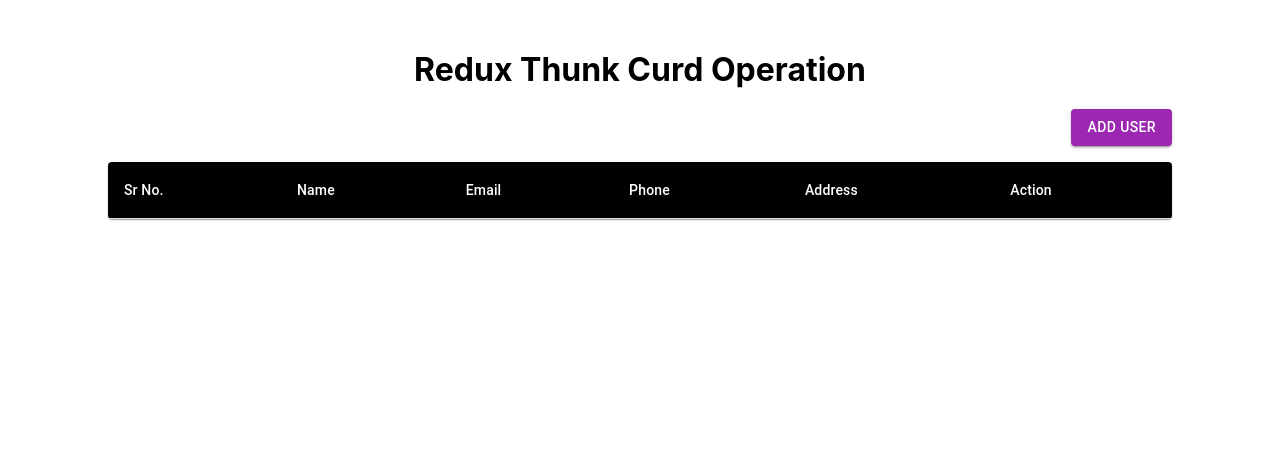
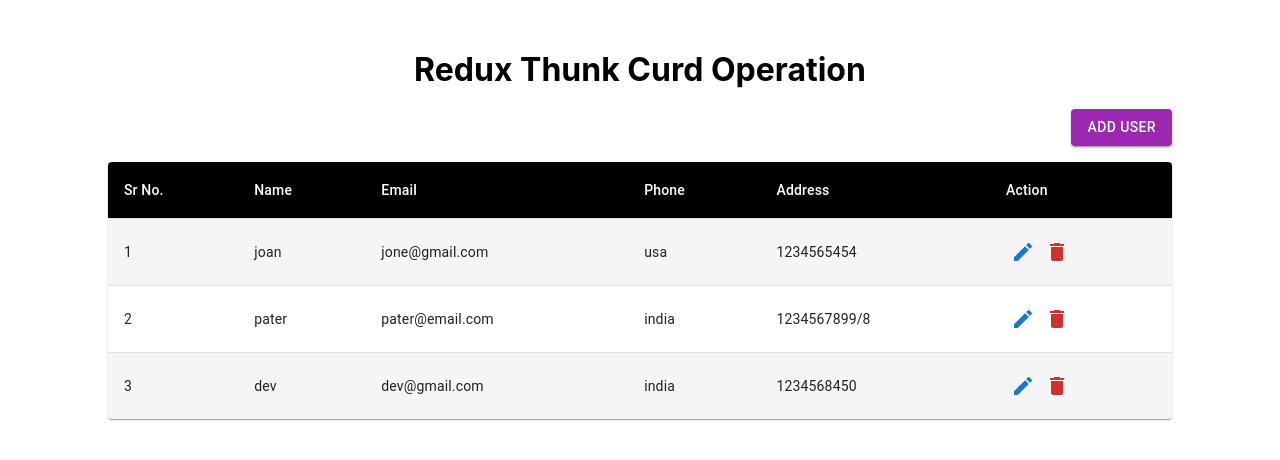
Before and after one commit to shivprajapat/redux-thunk-json-curd, a React (Create React App) app: page / in a window 1280 px wide. Shown: the top 460 px of the page. Built offline with nearby package versions, Linux system fonts and the light colour scheme; data requests are answered from the project's data file.

Commit message:
add user & toast message done

```diff
--- a/db.json
+++ b/db.json
@@ -1,3 +1,25 @@
 {
-  "users": []
+  "users": [
+    {
+      "id": 1,
+      "name": "joan",
+      "email": "jone@gmail.com",
+      "address": "usa",
+      "contact": 1234565454
+    },
+    {
+      "name": "pater",
+      "email": "pater@email.com",
+      "address": "india",
+      "contact": "1234567899/8",
+      "id": 2
+    },
+    {
+      "name": "dev",
+      "email": "dev@gmail.com",
+      "address": "india",
+      "contact": "1234568450",
+      "id": 3
+    }
+  ]
 }
--- a/package.json
+++ b/package.json
@@ -13,6 +13,7 @@
     "axios": "^1.1.2",
     "react": "^18.2.0",
     "react-dom": "^18.2.0",
+    "react-hot-toast": "^2.4.0",
     "react-redux": "^8.0.4",
     "react-router-dom": "^6.4.2",
     "react-scripts": "5.0.1",
--- a/src/pages/AddUser.jsx
+++ b/src/pages/AddUser.jsx
@@ -1,7 +1,10 @@
+import React, { useState } from "react";
+import toast, { Toaster } from 'react-hot-toast';
 import { Grid, Box, TextField, Paper, Button } from "@mui/material";
 import { Stack } from "@mui/system";
-import React, { useState } from "react";
+import { useDispatch } from "react-redux";
 import { useNavigate } from "react-router-dom";
+import { addUser } from "../redux/actions";
 
 const AddUser = () => {
   const [state, setState] = useState({
@@ -12,6 +15,7 @@ const AddUser = () => {
   });
   const { name, email, address, contact } = state;
   const navigate = useNavigate();
+  const dispatch = useDispatch()
   const handleChange = (e) => {
     let { name, value } = e.target;
     setState({ ...state, [name]: value });
@@ -19,6 +23,15 @@ const AddUser = () => {
   const handleSubmit = (e) => {
     e.preventDefault();
     console.log(state);
+    if (!name || !email || !address || !contact) {
+      toast.error("please enter a valid address")
+    } else {
+      dispatch(addUser(state));
+      toast.success("User Data Successfully Added!")
+      setTimeout(() => {
+        navigate("/");
+      }, 1500);
+    }
   };
   return (
     <div>
@@ -31,8 +44,7 @@ const AddUser = () => {
               sx={{ "& .MuiTextField-root": { mt: 1 } }}
               noValidate
               autoComplete="off"
-              onSubmit={handleSubmit}
-            >
+              onSubmit={handleSubmit}>
               <TextField
                 id="outlined-basic"
                 label="Name"
@@ -103,6 +115,11 @@ const AddUser = () => {
           </Paper>
         </Grid>
       </Grid>
+      <Toaster
+        position="top-right"
+        reverseOrder={false}
+      />
+
     </div>
   );
 };
--- a/src/pages/Home.jsx
+++ b/src/pages/Home.jsx
@@ -19,6 +19,7 @@ import { useDispatch, useSelector } from "react-redux";
 import { deleteUser, loadUsers } from "../redux/actions";
 import { Box } from "@mui/system";
 import { useNavigate } from 'react-router-dom';
+import toast, { Toaster } from 'react-hot-toast';
 
 const StyledTableCell = styled(TableCell)(({ theme }) => ({
   [`&.${tableCellClasses.head}`]: {
@@ -50,6 +51,8 @@ const Home = () => {
     // eslint-disable-next-line
   }, []);
   const handleDelete = (id) => {
+    toast.success("User has been Delete Successfully!")
+
     dispatch(deleteUser(id));
   };
   console.log("users && users.id", users && users.id);
@@ -113,7 +116,11 @@ const Home = () => {
           </TableContainer>
         </Grid>
       </Grid>
-    </div>
+      <Toaster
+        position="top-right"
+        reverseOrder={false}
+      />
+      </div>
   );
 };
 
--- a/src/redux/actionTypes.js
+++ b/src/redux/actionTypes.js
@@ -1,2 +1,3 @@
 export const GET_USERS = "GET_USERS";
 export const DELETE_USER = "DELETE_USER";
+export const ADD_USER = "ADD_USER";
--- a/src/redux/actions/index.js
+++ b/src/redux/actions/index.js
@@ -1,29 +1,58 @@
-import axios from 'axios'
-import * as types from '../actionTypes'
+import axios from "axios";
+import * as types from "../actionTypes";
 const getUsers = (users) => ({
   type: types.GET_USERS,
-    payload: users
-})
+  payload: users,
+});
 
 export const loadUsers = () => {
   return function (dispatch) {
-        axios.get(`${process.env.REACT_APP_API}`).then((resp) => {
-            console.log('resp :>> ', resp);
+    axios
+      .get(`${process.env.REACT_APP_API}`)
+      .then((resp) => {
+        console.log("resp :>> ", resp);
         dispatch(getUsers(resp));
-        }).catch((error) => { console.log(error); });
-    }
-}
+      })
+      .catch((error) => {
+        console.log(error);
+      });
+  };
+};
 
 const userDelete = () => ({
   type: types.DELETE_USER,
-})
+});
 
 export const deleteUser = (id) => {
   return function (dispatch) {
-        axios.delete(`${process.env.REACT_APP_API}/${id}`).then((resp) => {
-            console.log('deleteUser :>> ', resp);
+    axios
+      .delete(`${process.env.REACT_APP_API}/${id}`)
+      .then((resp) => {
+        console.log("deleteUser :>> ", resp);
         dispatch(userDelete());
         dispatch(loadUsers());
-        }).catch((error) => { console.log(error); });
-    }
-}
+      })
+      .catch((error) => {
+        console.log(error);
+      });
+  };
+};
+
+const userAdded = () => ({
+  type: types.ADD_USER,
+});
+
+export const addUser = (user) => {
+  return function (dispatch) {
+    axios
+      .post(`${process.env.REACT_APP_API}`, user)
+      .then((resp) => {
+        console.log("userAdded :>> ", resp);
+        dispatch(userAdded());
+        dispatch(loadUsers());
+      })
+      .catch((error) => {
+        console.log(error);
+      });
+  };
+};
--- a/src/redux/reducers/index.js
+++ b/src/redux/reducers/index.js
@@ -1,24 +1,25 @@
-import * as types from '../actionTypes'
+import * as types from "../actionTypes";
 const initialState = {
   users: [],
   user: {},
   loading: true,
-}
+};
 const userReducers = (state = initialState, action) => {
   switch (action.type) {
     case types.GET_USERS:
       return {
         ...state,
         users: action.payload,
-                loading: false
-            }
+        loading: false,
+      };
     case types.DELETE_USER:
+    case types.ADD_USER:
       return {
         ...state,
         loading: false,
-                }
+      };
     default:
       return state;
   }
-}
+};
 export default userReducers;
--- a/src/redux/store/index.js
+++ b/src/redux/store/index.js
@@ -1,4 +1,5 @@
-import { applyMiddleware, createStore } from 'redux'
+import { legacy_createStore as createStore,applyMiddleware} from 'redux'
+
 import logger from 'redux-logger'
 import reduxThunk from 'redux-thunk'
 import rootReducer from '../reducers'
```
Also changed, not shown: 1 other file (tests, documents, lock files or other folders). Lines whose indentation alone changed are shown as unchanged.
